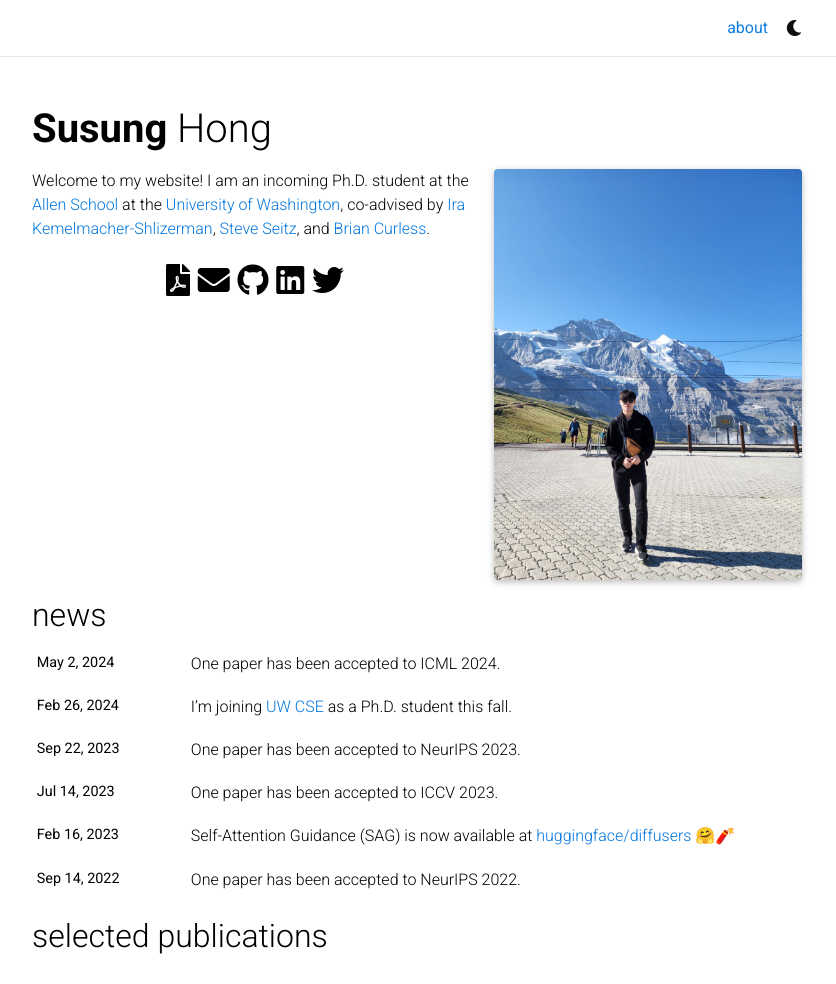
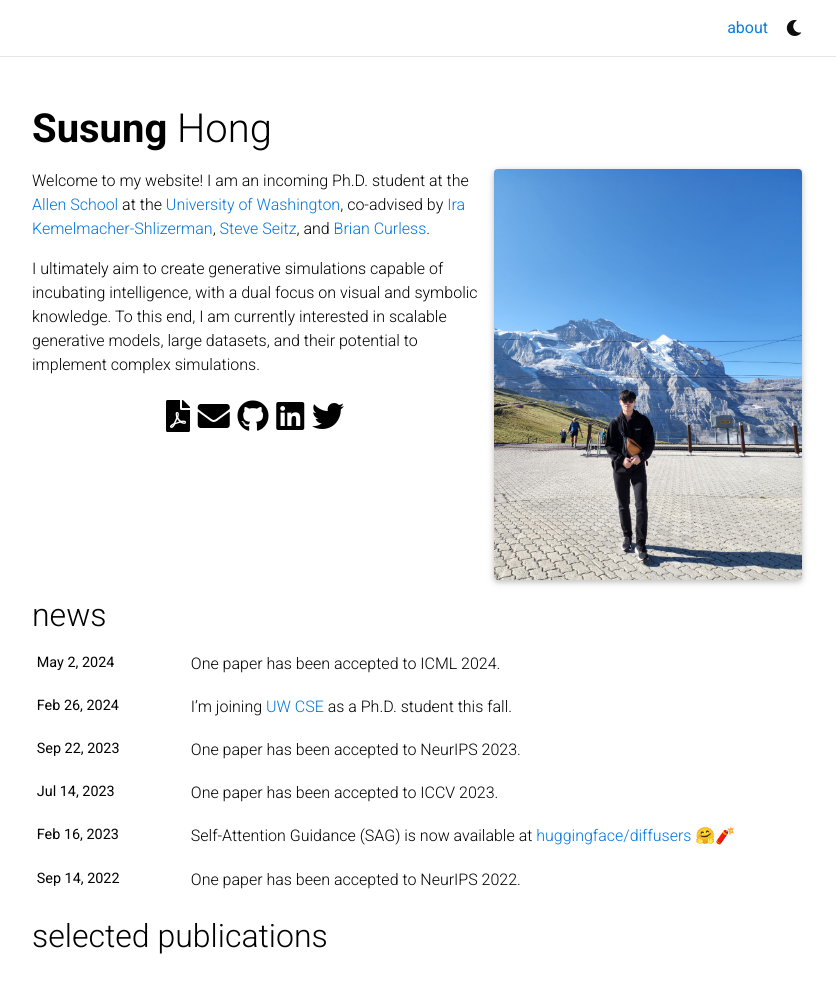
Before and after one commit to SusungHong/susunghong.github.io, a Jekyll site: the page built from _pages/about.md, in a window 1280 px wide and 1158 px high, cut to the strip 0-984 px from the top of the window. Shown: the whole strip, without its empty margins (223-1059 px from the left). Built offline with Jekyll 4.4.1, drawn with Linux system fonts in a browser that asks for light colours; full-size pictures stand in for the smaller copies a plugin makes; emoji names are drawn with the system emoji font; comment, search, counter and statistics services are not loaded; a style sheet for code colours, icons or effects is not loaded.

Commit message:
Update about.md

```diff
--- a/_pages/about.md
+++ b/_pages/about.md
@@ -16,3 +16,5 @@ social: true  # includes social icons at the bottom of the page
 ---
 
 Welcome to my website! I am an incoming Ph.D. student at the [Allen School](https://www.cs.washington.edu/) at the [University of Washington](https://www.washington.edu/), co-advised by [Ira Kemelmacher-Shlizerman](https://www.irakemelmacher.com/), [Steve Seitz](https://www.smseitz.com/), and [Brian Curless](https://homes.cs.washington.edu/~curless/).
+
+I ultimately aim to create generative simulations capable of incubating intelligence, with a dual focus on visual and symbolic knowledge. To this end, I am currently interested in scalable generative models, large datasets, and their potential to implement complex simulations.
```
